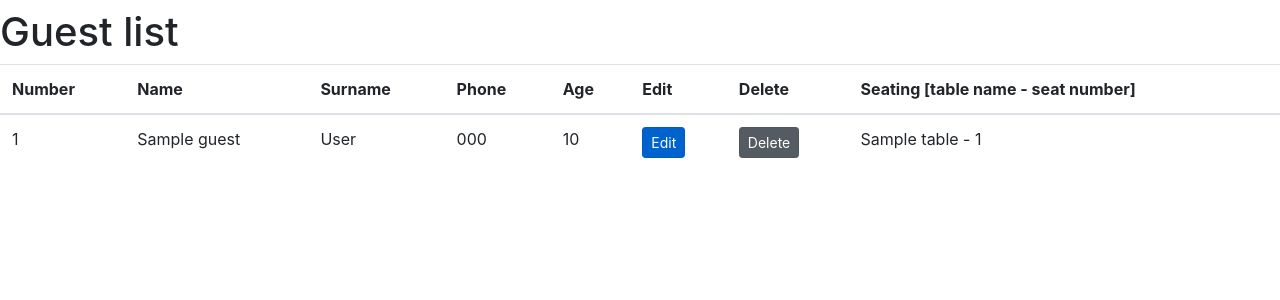
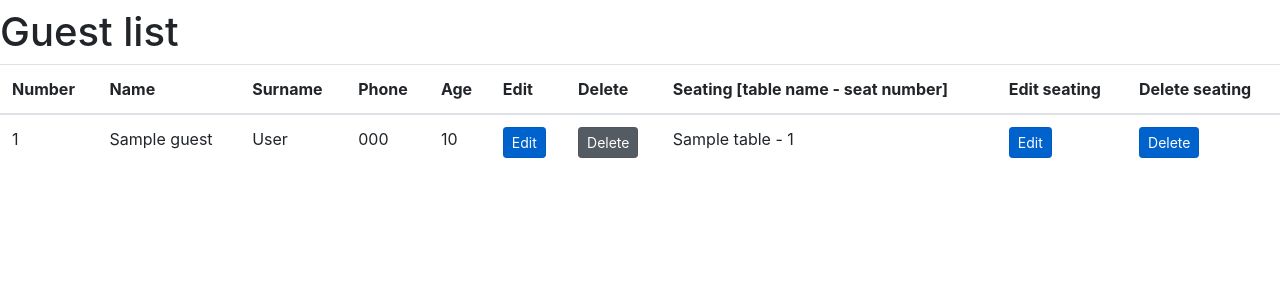
Before and after one commit to annaceglarska/wedding-organizer, a Django app: page /guests/ in a window 1280 px wide. Shown: the part 56-356 px from the top of the page. Run offline with Django 4.2, Linux system fonts and the light colour scheme; tables that the repository leaves empty hold one stand-in row (values such as "Sample post").

Commit message:
feat: create, edit, delete seating

```diff
--- a/guests_management/templates/edit_guest.html
+++ b/guests_management/templates/edit_guest.html
@@ -39,8 +39,8 @@
         <p class="confirmation_container container">
             Guest {{ addedGuestName }} {{ addedGuestSurname }} is correctly edited.
         </p>
-        <td><a href="{% url 'guest-list' %}" class="btn btn-secondary btn-lg active"
-               role="button" aria-pressed="true">Back to Guest list</a></td>
+        <a href="{% url 'guest-list' %}" class="btn btn-secondary btn-lg active"
+               role="button" aria-pressed="true">Back to Guest list</a>
         {% endif %}
 
         {% if guestExist %}
--- a/guests_management/templates/guest_list.html
+++ b/guests_management/templates/guest_list.html
@@ -14,6 +14,8 @@
             <th>Edit</th>
             <th>Delete</th>
             <th>Seating [table name - seat number]</th>
+            <th>Edit seating</th>
+            <th>Delete seating</th>
         </tr>
 
         {% for guest in guests %}
@@ -31,6 +33,18 @@
                         data-guest-name="{{ guest.name }}" data-guest-surname="{{ guest.surname }}">
                 Delete</button></td>
             <td>{{ guest.table_name }} - {{ guest.seat_number }}</td>
+            <td>
+                  {% if guest.seating_id %}
+           <a href="{% url 'edit-seating' guest.seating_id %}" class="btn btn-primary btn-sm active"
+                   role="button" aria-pressed="true">Edit</a>
+            {% endif %}
+                </td>
+             <td>
+                  {% if guest.seating_id %}
+           <a href="{% url 'delete-seating' guest.seating_id %}" class="btn btn-primary btn-sm active"
+                   role="button" aria-pressed="true">Delete</a>
+            {% endif %}
+                </td>
         </tr>
         {% endfor %}
      </thead>
--- a/guests_management/urls.py
+++ b/guests_management/urls.py
@@ -26,6 +26,7 @@ urlpatterns = [
     # start seating
     path('seating/add-seating', views.create_seating, name='add-seating'),
     path('seating/edit-seating/<int:seating_id>', views.edit_seating, name='edit-seating'),
+    path('seating/delete-seating/<int:seating_id>', views.delete_seating, name='delete-seating'),
     # end seating
 
     # start api
@@ -34,6 +35,6 @@ urlpatterns = [
     path('api/table/<int:table_id>', api.delete, name='delete-objects'),
     path('api/guest-delete/<int:guest_id>', api.delete_guest, name='delete-guest'),
     path('api/seat/<int:table_id>', api.get_free_seats_in_table, name='get-seats'),
-    path('api/seating/<int:seats_id>', api.delete_seating, name='delete-seating'),
+    path('api/seating/<int:seats_id>', api.delete_seating, name='delete-seating-api'),
     # end api
 ]
--- a/guests_management/views.py
+++ b/guests_management/views.py
@@ -1,5 +1,5 @@
 from .models import Guests, Tables, Seats
-from django.shortcuts import render
+from django.shortcuts import render, redirect
 from .forms import AddGuest, AddTable, Seating, AddSeating
 from .helpers import guest_not_assign_to_seat, tables_able_to_assign_guest, \
     find_seat_assign_to_the_guest, find_table_name_assign_to_the_guest
@@ -18,6 +18,7 @@ def guest_list(request):
             seat = find_seat_assign_to_the_guest(guest_seating)
             one_guest.seat_number = seat.seat_number
             one_guest.table_name = find_table_name_assign_to_the_guest(seat)
+            one_guest.seating_id = guest_seating.id
 
     return render(request, 'guest_list.html', {'guests': guests})
 
@@ -227,14 +228,14 @@ def create_seating(request):
 
 
 def edit_seating(request, seating_id):
-    free_guests = guest_not_assign_to_seat()
     free_tables = tables_able_to_assign_guest()
 
     seating = Seating.objects.get(id=seating_id)
     seat = find_seat_assign_to_the_guest(seating)
     table_name = find_table_name_assign_to_the_guest(seat)
     guest_id = seating.guest_id
-
+    guest = Guests.objects.get(id=guest_id)
+    guest_to_render = [guest]
 
     if request.method == 'POST':
         guest = request.POST.get('guest')
@@ -247,20 +248,25 @@ def edit_seating(request, seating_id):
         if edit_seating_form.is_valid():
             edit_seating_form.save()
             return render(request, 'seating_form.html',
-                          {'edition': True, 'after_add': True, 'guest': guest,
-                           'table_name': table_name,
-                           'seat_number': seat.seat_number})
+                          {'edition': True, 'after_add': True, 'guests': guest_to_render,
+                           'guest': guest, 'table_name': table_name, 'seat_number': seat.seat_number})
         else:
             errors = edit_seating_form.errors
-            return render(request, 'seating_form.html', {'edition': True, 'errorGuest': True,
+            return render(request, 'seating_form.html', {'edition': True, 'error_seating': True,
                                                          'error_list': errors,
-                                                         'guests': free_guests,
+                                                         'guests': guest_to_render,
                                                          'tables': free_tables,
                                                          'guest': guest, 'table_name': table_name,
                                                          'seat_number': seat.seat_number
                                                          })
     else:
-        return render(request, 'seating_form.html', {'edition': True, 'guests': free_guests,
-                                                     'tables': free_tables, 'guest': guest,
+        return render(request, 'seating_form.html', {'edition': True, 'guests': guest_to_render,
+                                                     'tables': free_tables,
                                                      'table_name': table_name,
-                                                     'seat_number': seat.seat_number})
+                                                     'seat_number': seat.seat_number,
+                                                     'guest': guest})
+
+
+def delete_seating(request, seating_id):
+    Seating.objects.filter(id=seating_id).delete()
+    return redirect(guest_list)
```
Also changed, not shown: guests_management/templates/seating_form.html (+8 -6 lines).
